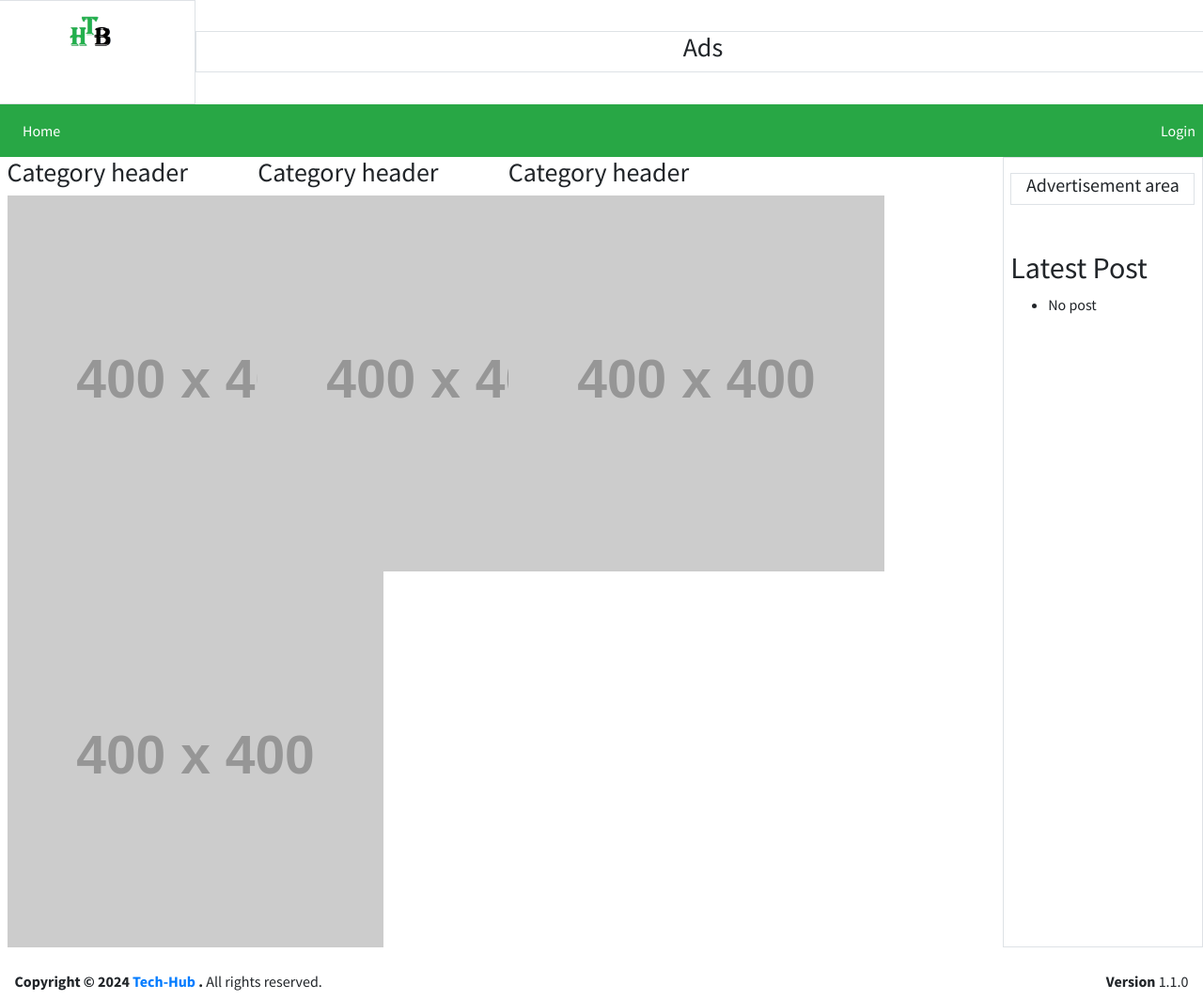
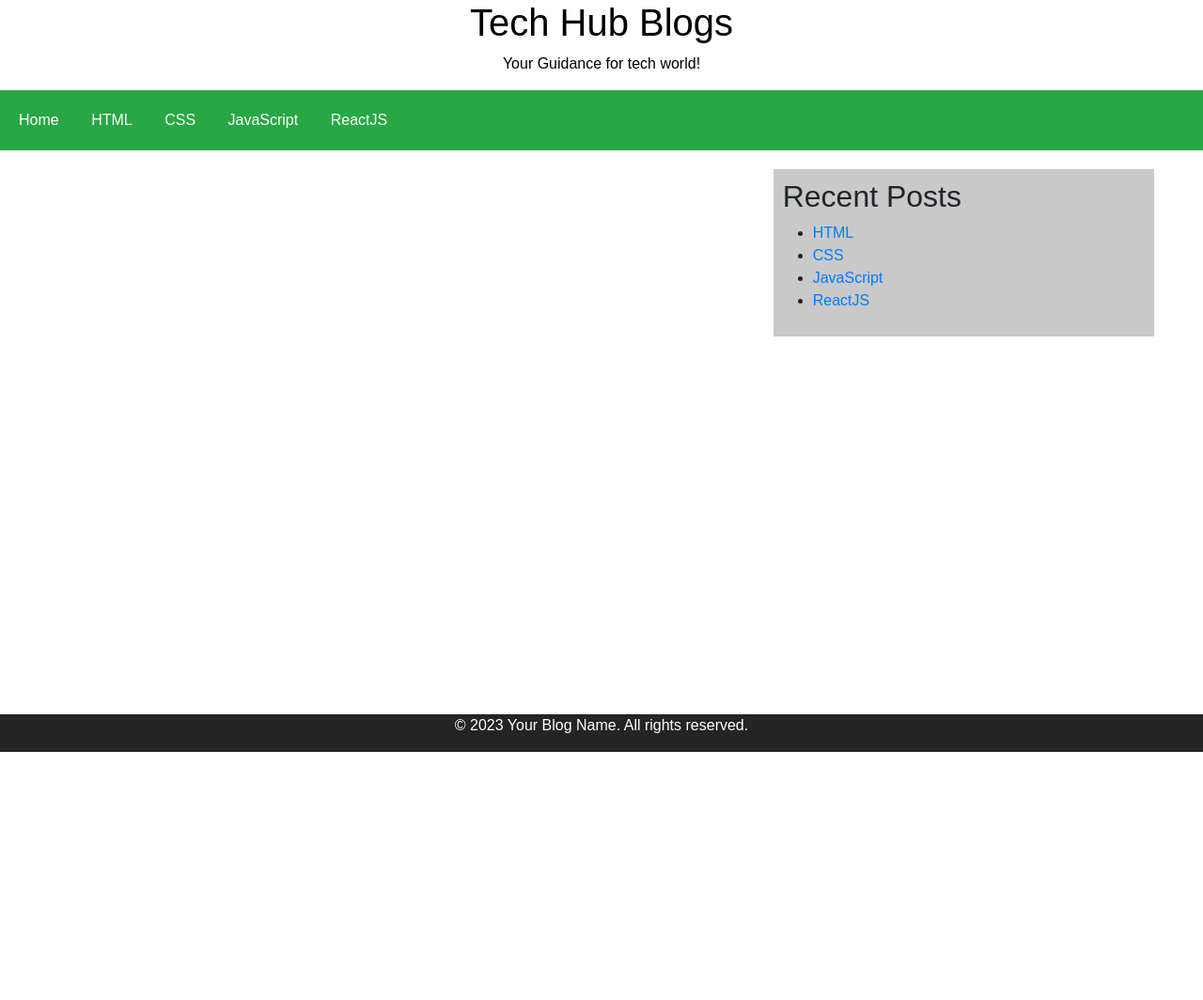
Before and after one commit to Bello-Ibrahm/tech-hub_blog, a Flask app: template web_flask/templates/index.html in a window 1280 px wide. Shown: the whole page at 94% size. After the commit the page ends 800 px from the top, so only its background shows below. Run offline with Flask 3, Linux system fonts and the light colour scheme; the template is opened without the code that fills it, so the values that code supplies are empty; grey boxes labelled with a size stand in for pictures from a placeholder-image service; parts of the project's set-up code (start-up, migrations or seed data) failed here and were passed over; some libraries are stand-ins or nearby versions.

Commit message:
Updated index.html file and replaced with the old file of index.html which its name now is mainindex.html

```diff
--- a/web_flask/templates/index.html
+++ b/web_flask/templates/index.html
@@ -2,19 +2,16 @@
 <html lang="en">
 
 <head>
-  <meta charset="utf-8">
-  <meta name="viewport" content="width=device-width, initial-scale=1">
-
+    <meta charset="UTF-8">
+    <meta name="viewport" content="width=device-width, initial-scale=1.0">
     <meta title="Tech ">
     <meta description="">
     <meta keyword="">
-
     <title>Home | Tech Hub Blog</title>
     <link rel="icon" type="image/png" href="{{ url_for('static', filename='images/thb_logo_no_bg.png') }}" />
-
+    <link href="https://cdn.jsdelivr.net/npm/bootstrap@5.3.3/dist/css/bootstrap.min.css" rel="stylesheet" integrity="sha384-QWTKZyjpPEjISv5WaRU9OFeRpok6YctnYmDr5pNlyT2bRjXh0JMhjY6hW+ALEwIH" crossorigin="anonymous">
     <!-- Google Font: Source Sans Pro -->
-  <link rel="stylesheet"
-    href="https://fonts.googleapis.com/css?family=Source+Sans+Pro:300,400,400i,700&display=fallback">
+    <link rel="stylesheet" href="https://fonts.googleapis.com/css?family=Source+Sans+Pro:300,400,400i,700&display=fallback">
     <!-- Font Awesome Icons -->
     <link rel="stylesheet" href="{{ url_for('static', filename='styles/all.min.css')}}">
     <!-- overlayScrollbars -->
@@ -22,120 +19,139 @@
     <!-- CodeMirror -->
     <link rel="stylesheet" href="{{ url_for('static', filename='codemirror.css') }}">
     <link rel="stylesheet" href="{{ url_for('static', filename='theme/monokai.css') }}">
-
     <!-- Theme style -->
     <link rel="stylesheet" href="{{ url_for('static', filename='styles/adminlte.min.css')}}">
     <!-- Custom style -->
     <link rel="stylesheet" href="{{ url_for('static', filename='styles/custom.css')}}">
-
     <!-- sweetalert2.js -->
     <script src="{{ url_for('static', filename='scripts/sweetalert2.js')}}"></script>
+    <style>
+        body {
+            font-family: Arial, sans-serif;
+            margin: 0;
+            padding: 0;
+        }
+
+        header {
+            background-color: #ffffff;
+            color: #000000;
+            text-align: center;
+        }
+
+        nav {
+            background-color: #28a745;
+            padding: 10px;
+        }
+
+        nav a {
+            color: #fff;
+            text-decoration: none;
+            padding: 10px;
+            margin-right: 10px;
+            display: inline-block;
+        }
+
+        .container {
+            display: flex;
+            justify-content: space-between;
+            max-width: 95%;
+            margin: 0 auto;
+            padding: 20px;
+        }
+
+        main {
+            flex: 2;
+            display: flex;
+            gap: 10px;
+        }
+
+        .card {
+            border: 1px solid rgb(145, 145, 145);
+        }
+
+        aside {
+            flex: 1;
+            background-color: #c9c9c9;
+            padding: 10px;
+            position: sticky;
+            top: 20px;
+        }
+
+        footer {
+            background-color: #242424;
+            color: #fff;
+            text-align: center;
+            position: fixed;
+            bottom: 0;
+            width: 100%;
+        }
+    </style>
 </head>
 
-<body class="hold-transition sidebar-mini layout-fixed layout-navbar-fixed layout-footer-fixed">
-  <!-- Preloader -->
-  <div class="preloader flex-column justify-content-center align-items-center">
-    <img class="animation__wobble" src="{{ url_for('static', filename='images/thb_logo_no_bg.png')}}" alt="Logo"
-      height="60" width="60">
-  </div>
+<body>
+    <header>
+        <h1>Tech Hub Blogs</h1>
+        <p>Your Guidance for tech world!</p>
+    </header>
 
-  <div class="global-navbar">
-    <div class="row">
-      <div class="col-md-2 border">
-        <img src="{{ url_for('static', filename='images/thb_logo_no_bg.png')}}" width="200" alt="Logo">
-      </div>
-      <div class="col-md-10 border text-center my-auto">
-        <h3>Ads</h3>
-      </div>
-    </div>
-    <nav class="navbar sticky-top navbar-expand-lg navbar-dark bg-green">
-      <button class="navbar-toggler" type="button" data-toggle="collapse" data-target="#navbarNavDropdown"
-        aria-controls="navbarNavDropdown" aria-expanded="false" aria-label="Toggle navigation">
-        <span class="navbar-toggler-icon"></span>
-      </button>
-      <div class="collapse navbar-collapse" id="navbarNavDropdown">
-        <ul class="navbar-nav  me-auto">
-          <li class="nav-item active">
-            <a class="nav-link" href="{{ url_for('index')}}">Home <span class="sr-only">(current)</span></a>
-          </li>
-          {% if nav_cont_lst %}
-          {% for category in nav_cont_lst %}
-          <li class="nav-item">
-            <a class="nav-link" href="{{ url_for('tutorial', category_slug=category.slug) }}">
-              {{ category.name }}
-            </a>
-          </li>
-          {% endfor %}
-          {% endif %}
-        </ul>
-      </div>
-      {% if session.get('logged_in') %}
-      <a id="logoutButton" title="Logout" class="text-white">
-        <i class="fas fa-lock"></i>
-      </a>
-      {% else %}
-      <a href="{{ url_for('login')}}" class="text-decoration-none text-white"> Login </a>
-      {% endif %}
+    <nav>
+        <a href="#">Home</a>
+        <a href="#">HTML</a>
+        <a href="#">CSS</a>
+        <a href="#">JavaScript</a>
+        <a href="#">ReactJS</a>
     </nav>
-  </div>
-  <div class="container-fluid">
-    <div class="row">
-      <div class="col-md-10">
-        <div class="row">
-          <div class="col-md-3">
-            <h3>Category header</h3>
-            <img src="https://dummyimage.com/400x400/e3e3e3/fff.png&text=Empty+Image+Template" alt="Category name" />
-          </div>
-          <div class="col-md-3">
-            <h3>Category header</h3>
-            <img src="https://dummyimage.com/400x400/e3e3e3/fff.png&text=Empty+Image+Template" alt="Category name" />
-          </div>
-          <div class="col-md-3">
-            <h3>Category header</h3>
-            <img src="https://dummyimage.com/400x400/e3e3e3/fff.png&text=Empty+Image+Template" alt="Category name" />
-          </div>
-          <div class="col-12">
-            <img src="https://dummyimage.com/400x400/e3e3e3/fff.png&text=Empty+Image+Template" alt="Category name" />
-            <!-- https://www.youtube.com/watch?v=ym-NQ8KqLAY&list=PLRheCL1cXHrsok0K0qz2b612zoCSe4VPW&index=15
-            https://www.youtube.com/watch?v=803Ei2Sq-Zs&list=PL-osiE80TeTs4UjLw5MM6OjgkjFeUxCYH&index=8 -->
-          </div>
-        </div>
-      </div>
-      <div class="col-md-2 border">
-        <div class="border mt-3 text-center">
-          <h5>Advertisement area</h5>
-        </div>
-        <div class="mt-5">
-          <h2>Latest Post</h2>
-          <ul>
-            {% if nav_cont_lst %}
-                {% for cat in nav_cont_lst %}
-                  <li>
-                    <a href="{{  url_for('tutorial', category_slug=cat.slug) }}" class="text-decoration-none">
-                      {{ cat.name }}
-                    </a>
-                  </li>
-                {% endfor %}
-            {% else %}
-                <li>
-                    <p> No post </p>
-                </li>
-            {% endif %}
-        </ul>
-        </div>
 
+    <div class="container">
+        <main>
+            {% for cat in categories %}
+            <div class="card" style="width: 18rem;">
+                <img src="..." class="card-img-top" alt="...">
+                <div class="card-body">
+                    <h5 class="card-title">{{cat.name}}</h5>
+                    <h5 class="card-title">{{cat.description}}</h5>
+                    <p class="card-text">Some quick example text to build on the card title and make up the bulk of the card's content.</p>
+                    <a href="#" class="btn btn-primary">Go somewhere</a>
                 </div>
             </div>
 
-     <!-- Main Footer -->
-    <footer class="mt-3 p-2">
-      <strong>Copyright &copy; 2024 <a href="#">Tech-Hub </a>.</strong>
-      All rights reserved.
-      <div class="float-right d-none d-sm-inline-block">
-        <b>Version</b> 1.1.0
+
+            <!--<div class="card" style="width: 18rem;">
+                <img src="..." class="card-img-top" alt="...">
+                <div class="card-body">
+                    <h5 class="card-title">Card title</h5>
+                    <p class="card-text">Some quick example text to build on the card title and make up the bulk of the card's content.</p>
+                    <a href="#" class="btn btn-primary">Go somewhere</a>
                 </div>
+            </div>
+
+            <div class="card" style="width: 18rem;">
+                <img src="..." class="card-img-top" alt="...">
+                <div class="card-body">
+                    <h5 class="card-title">Card title</h5>
+                    <p class="card-text">Some quick example text to build on the card title and make up the bulk of the card's content.</p>
+                    <a href="#" class="btn btn-primary">Go somewhere</a>
+                </div>-->
+            </div>
+            {% endfor %}
+        </main>
+
+        <aside>
+            <h2>Recent Posts</h2>
+            <ul>
+                <li><a href="#">HTML</a></li>
+                <li><a href="#">CSS</a></li>
+                <li><a href="#">JavaScript</a></li>
+                <li><a href="#">ReactJS</a></li>
+            </ul>
+        </aside>
+    </div>
+
+    <footer>
+        <p>© 2023 Your Blog Name. All rights reserved.</p>
     </footer>
-  </div>
+
+    <script src="https://cdn.jsdelivr.net/npm/bootstrap@5.3.3/dist/js/bootstrap.bundle.min.js" integrity="sha384-YvpcrYf0tY3lHB60NNkmXc5s9fDVZLESaAA55NDzOxhy9GkcIdslK1eN7N6jIeHz" crossorigin="anonymous"></script>
     <!-- REQUIRED SCRIPTS -->
     <!-- jQuery -->
     <script src="{{ url_for('static', filename='scripts/jquery.min.js')}}"></script>
@@ -145,13 +161,11 @@
     <script src="{{ url_for('static', filename='scripts/jquery.overlayScrollbars.min.js')}}"></script>
     <!-- AdminLTE App -->
     <script src="{{ url_for('static', filename='scripts/adminlte.js')}}"></script>
-
     <!-- CodeMirror -->
     <script src="{{ url_for('static', filename='codemirror.js') }}"></script>
     <script src="{{ url_for('static', filename='mode/css/css.js') }}"></script>
     <script src="{{ url_for('static', filename='mode/xml/xml.js') }}"></script>
     <script src="{{ url_for('static', filename='mode/htmlmixed/htmlmixed.js') }}"></script>
-
     <!-- Custom js -->
     <script src="{{ url_for('static', filename='scripts/custom.js') }}"></script>
 
```
Lines whose indentation alone changed are shown as unchanged.
